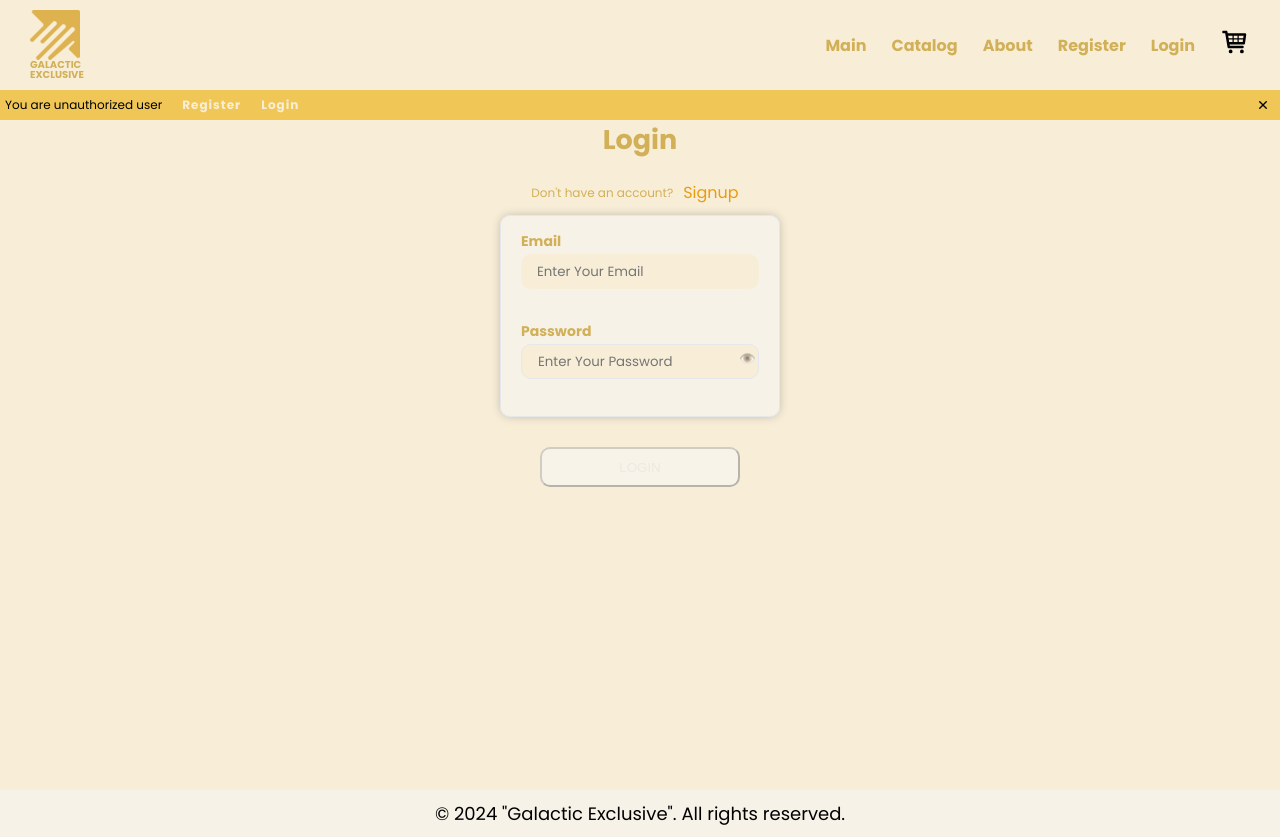
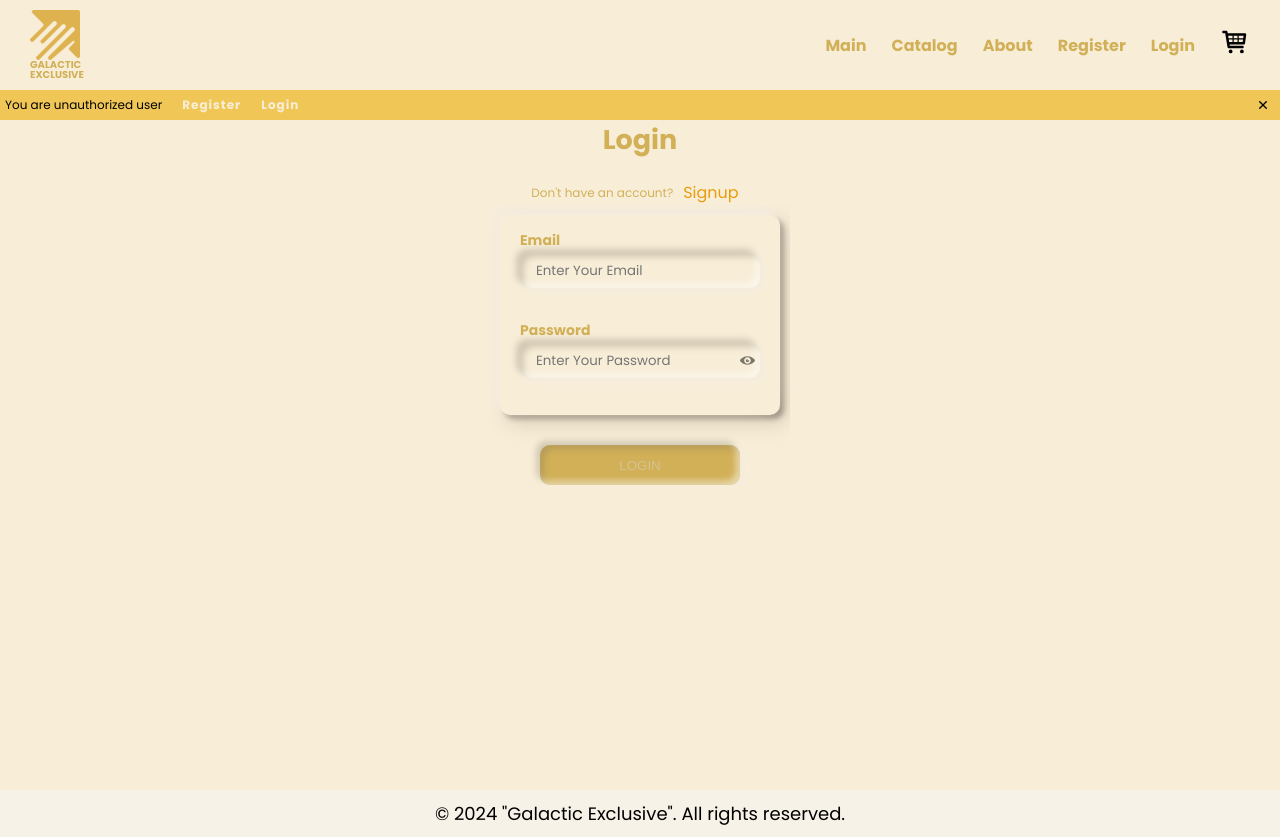
Before and after one commit to peregreenus/DEVS-eCommerce-App, a React app: page /profile in a window 1280 px wide. Built offline with nearby package versions, Linux system fonts and the light colour scheme; no server answers.

Commit message:
refactor: login page styles

```diff
--- a/src/view/components/FormInput/FormInput.module.css
+++ b/src/view/components/FormInput/FormInput.module.css
@@ -4,10 +4,16 @@
   height: 3.5rem;
   padding: 0.5rem 1.6rem;
   outline: 0;
-  border: 1px solid var(--border-color);
+  /* border: 1px solid var(--border-color); */
   background-color: var(--default-bg-color);
   margin-top: 0.1rem;
   border-radius: 1rem;
+  box-shadow:
+    4px 4px 6px 0 var(--light-shadow),
+    -4px -4px 6px 0 var(--dark-shadow),
+    inset -4px -4px 6px 0 rgba(255, 255, 255, 0.5),
+    inset 4px 4px 6px 0 var(--dark-shadow);
+  border: 0;
 }
 
 /* .loginFormInput::placeholder {
--- a/src/view/components/LoginForm/LoginForm.module.css
+++ b/src/view/components/LoginForm/LoginForm.module.css
@@ -19,17 +19,23 @@
   width: 0;
   position: absolute;
   right: 2rem;
-  top: 3rem;
+  top: 3.3rem;
   opacity: 0.5;
 }
 
 .inputBlock {
-  border: 1px solid var(--border-color);
+  /* border: 1px solid var(--border-color); */
   border-radius: 1rem;
   padding: 1rem 2rem;
-  background-color: var(--gray-bg-color);
-  box-shadow: 0 0 10px rgba(0, 0, 0, 0.2);
+  /* background-color: var(--gray-bg-color); */
+  /* box-shadow: 0 0 10px rgba(0, 0, 0, 0.2); */
   margin: 1rem;
+  box-shadow:
+    -7px -7px 20px 0px var(--light-shadow),
+    -4px -4px 5px 0px var(--light-shadow),
+    7px 7px 20px 0px var(--dark-shadow),
+    4px 4px 5px 0px #aa9f90;
+  border: 0;
 }
 
 .loginForm input[type='checkbox']:checked {
@@ -37,8 +43,11 @@
 }
 
 .loginForm input[type='checkbox']::after {
-  content: '👁️';
+  content: '';
   position: absolute;
+  width: 15px;
+  height: 15px;
+  background: url('../../../assets/icon/eye-password-hide.svg');
 }
 
 .loginForm button {
@@ -48,16 +57,27 @@
   cursor: pointer;
   border-radius: 1rem;
   background-color: var(--primary-text-color);
-  color: var(--light-text-color);
+  color: var(--body-text-color);
   width: 20rem;
   height: 4rem;
   align-self: center;
+  border: 0;
+  box-shadow:
+    -7px -7px 20px 0px var(--light-shadow),
+    -4px -4px 5px 0px var(--light-shadow),
+    7px 7px 20px 0px var(--dark-shadow),
+    4px 4px 5px 0px #aa9f90;
 }
 
 .loginForm button:disabled {
   cursor: not-allowed;
-  background-color: var(--gray-bg-color);
+  /* background-color: var(--gray-bg-color); */
   color: rgba(220, 220, 220, 0.433);
+  box-shadow:
+    4px 4px 6px 0 var(--light-shadow),
+    -4px -4px 6px 0 var(--dark-shadow),
+    inset -4px -4px 6px 0 rgba(255, 255, 255, 0.5),
+    inset 4px 4px 6px 0 var(--dark-shadow);
 }
 
 .failMessage {
--- a/src/view/components/common/input/input.module.css
+++ b/src/view/components/common/input/input.module.css
@@ -26,7 +26,7 @@
     transition: 0.4s all ease-in;
   }
 
-  .btn:hover {
+  /* .btn:hover {
     background-color: rgb(136, 214, 33, 1);
-  }
+  } */
 }
```
Also changed, not shown: src/assets/icon/eye-password-hide.svg (added).
